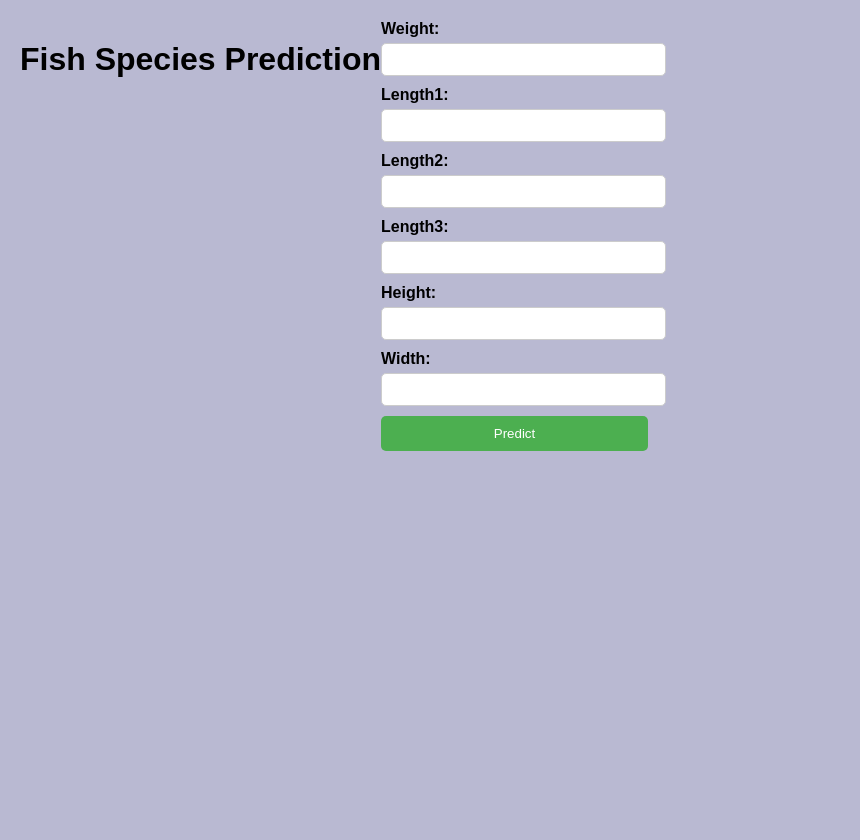
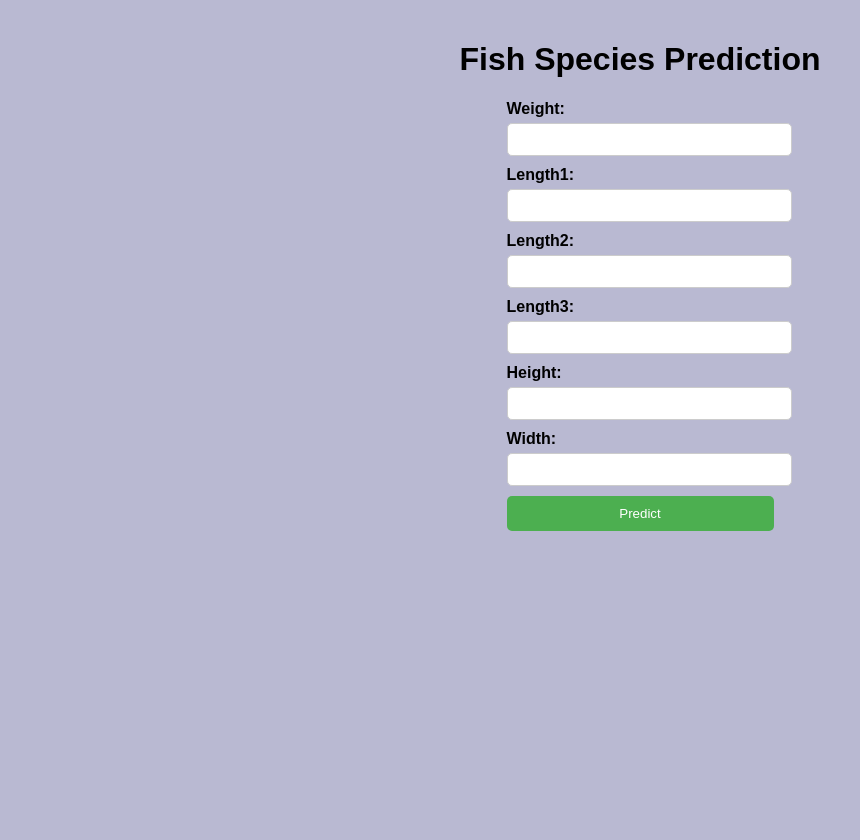
Before and after one commit to abi-ut/FIshPredictModel, a Flask app: page / in a window 1280 px wide. Shown: the whole page, without its empty margins (0-860 px from the left). Run offline with Flask 3, Linux system fonts and the light colour scheme; parts of the project's set-up code (start-up, migrations or seed data) failed here and were passed over.

Commit message:
Modified style

```diff
--- a/static/styles.css
+++ b/static/styles.css
@@ -2,8 +2,9 @@
   font-family: Arial, sans-serif;
   background-color: #b9b9d2;
   display: flex;
+  flex-direction: column; /* Elements are stacked vertically */
   justify-content: flex-start;
-    align-items: flex-start;
+  align-items: center; /* Centers content horizontally */
   height: 100vh;
   margin: 0;
   padding: 20px;
```
Lines whose indentation alone changed are shown as unchanged.
